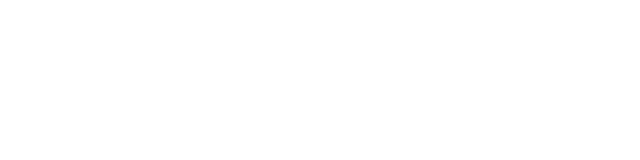
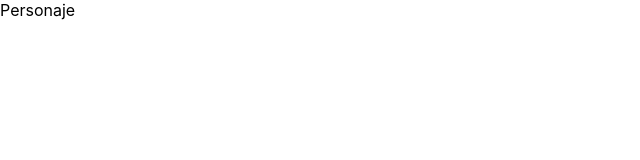
Before and after one commit to Katecr/ravn-code-challenge, a React (Create React App) app: page /person/1 in a window 1280 px wide. Shown: the top 160 px of the page, without its empty margins (0-640 px from the left). Built offline with nearby package versions, Linux system fonts and the light colour scheme.

Commit message:
[Add] consultation to the api, get of all people

```diff
--- a/src/App.js
+++ b/src/App.js
@@ -1,8 +1,24 @@
+// Importing routes with react
+import {BrowserRouter, Route, Routes} from 'react-router-dom';
+
+// Importing components
+import Characters from './components/Characters';
+import Home from './components/Home';
+
 
 function App() {
   return (
-    <div className="App">
+    <div className="container">
+    <BrowserRouter>
+        <Routes>
+          <Route path="/" exact={true} element={<Home></Home>} >
 
+          </Route>
+          <Route path="/person/:id" exact={true} element={<Characters></Characters>}>
+
+          </Route>
+      </Routes>
+    </BrowserRouter>
     </div>
   );
 }
--- /dev/null
+++ b/src/components/Characters.jsx
@@ -0,0 +1,11 @@
+import React from 'react';
+
+const Characters = () => {
+  return (
+    <div>
+      Personaje
+    </div>
+  );
+}
+
+export default Characters;
--- /dev/null
+++ b/src/components/Home.jsx
@@ -0,0 +1,24 @@
+import React, { useEffect, useState } from 'react';
+import { getAllPeople } from '../functions/requests'
+
+const Home = () => {
+  const [peoples, setPeoples] = useState(null);
+
+  useEffect(() => {
+    getAllPeople(setPeoples);
+  }, [])
+
+  return (
+    <>
+      {peoples != null ? (
+        peoples.map(people => (
+          <div key={people.id}>
+            <a href="{people.id}">{people.name}</a>
+          </div>
+        ))
+      ) : ('There are no people')}
+    </>
+  );
+}
+
+export default Home;
--- /dev/null
+++ b/src/functions/requests.js
@@ -0,0 +1,9 @@
+import axios from 'axios';
+
+
+const getAllPeople = async (state) =>{
+  const request = await axios.get('https://swapi.dev/api/people/');
+  state(request.data.results);
+}
+
+export {getAllPeople}
--- a/src/index.js
+++ b/src/index.js
@@ -5,8 +5,6 @@ import App from './App';
 
 
 ReactDOM.render(
-  <React.StrictMode>
-    <App />
-  </React.StrictMode>,
+    <App />,
   document.getElementById('root')
 );
```
